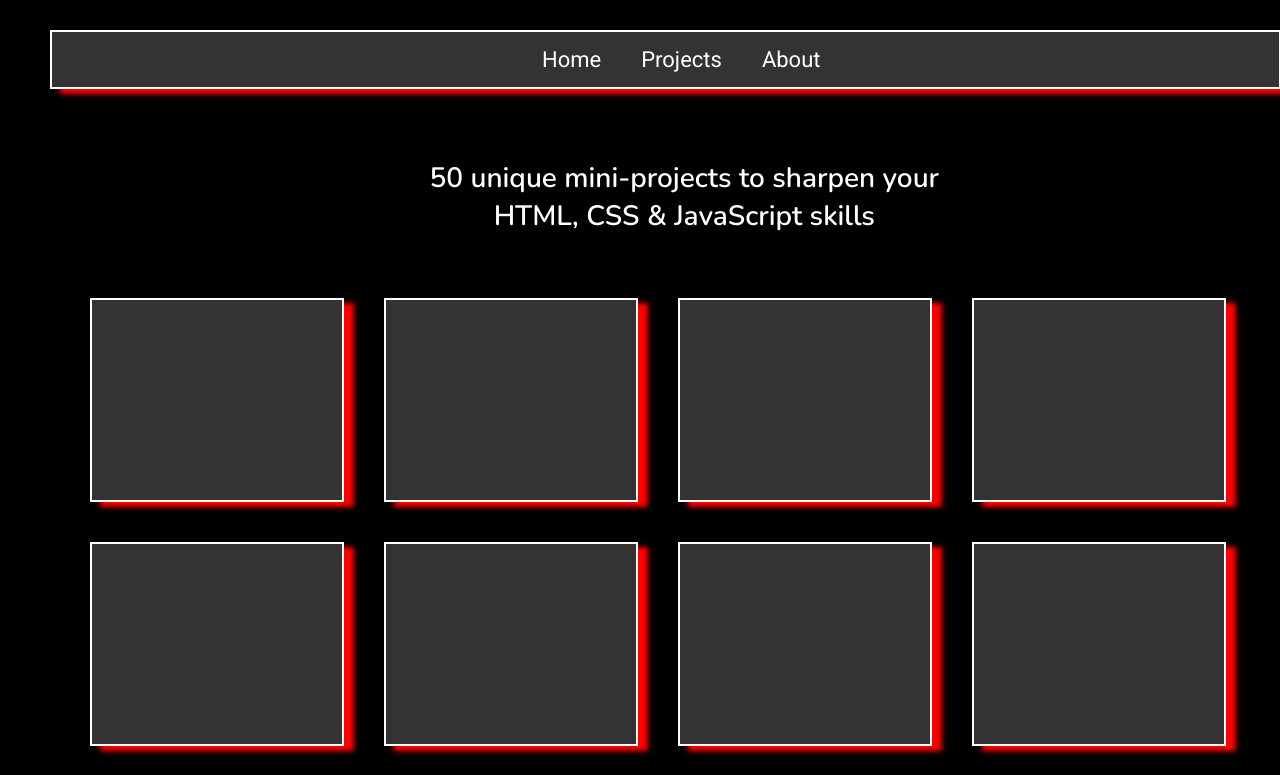
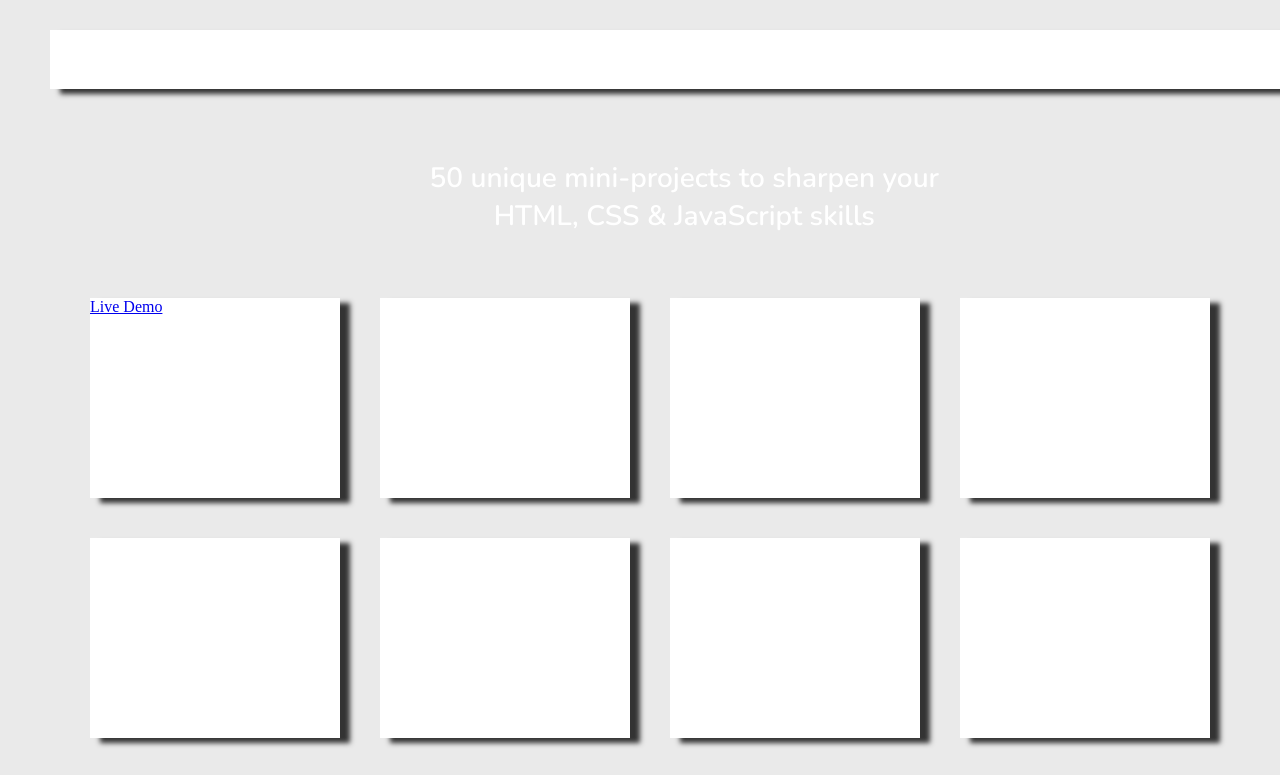
Before and after one commit to Alisher003/50days-project, a plain HTML site: page index.html in a window 1280 px wide. Shown: the top 775 px of the page. Drawn offline with nearby package versions, Linux system fonts and the light colour scheme.

Commit message:
add style

```diff
--- a/css/main.css
+++ b/css/main.css
@@ -3,7 +3,7 @@
 body {
     margin: 0;
     padding: 0;
-    background-color: rgb(0, 0, 0);
+    background-color: #EAEAEA;
 }
 
 .container {
@@ -14,27 +14,27 @@ body {
 
 .site-nav {
     margin: 0;
-    background-color: #333;
+    background-color: #FFFFFF;
     align-items: center;
     display: flex;
     padding: 15px;
     border: 2px solid #fff;
     padding-left: 450px;
     margin-top: 30px;
-    box-shadow: 10px 5px 5px red;
+    box-shadow: 10px 5px 5px #333;
 }
 
 .site-nav__item {
+    list-style: none;
     color: rgb(255, 255, 255);
     padding: 0;
     margin: 0;
-    list-style: none;
     padding-left: 40px;
 }
 
 .site-nav__item:hover {
     opacity: 0.8;
-    box-shadow: 10px 5px 5px red;
+
 }
 
 .site-nav__item:active {
@@ -54,6 +54,7 @@ body {
 }
 
 .list-project {
+    list-style: none;
     padding: 20px;
     margin: 0;
     display: flex;
@@ -69,10 +70,9 @@ body {
 .box-project {
     width: 250px;
     height: 200px;
-    background-color: #333;
-    border: 2px solid #fff;
+    background-color: #FFFFFF;
     margin: 20px;
-    box-shadow: 10px 5px 5px red;
+    box-shadow: 10px 5px 5px #333;
 }
 
 .title-main {
--- a/index.html
+++ b/index.html
@@ -36,8 +36,12 @@
             </section>
 
             <ul class="list-project">
-                <li class="box-project"></li>
-                <li class="box-project"></li>
+                <li class="box-project">
+                    <a href="https://expading-cards.netlify.app/" target="_blank" class="btn btn-primary">Live Demo</a>
+                </li>
+                <li class="box-project">
+
+                </li>
                 <li class="box-project"></li>
                 <li class="box-project"></li>
                 <li class="box-project"></li>
```
